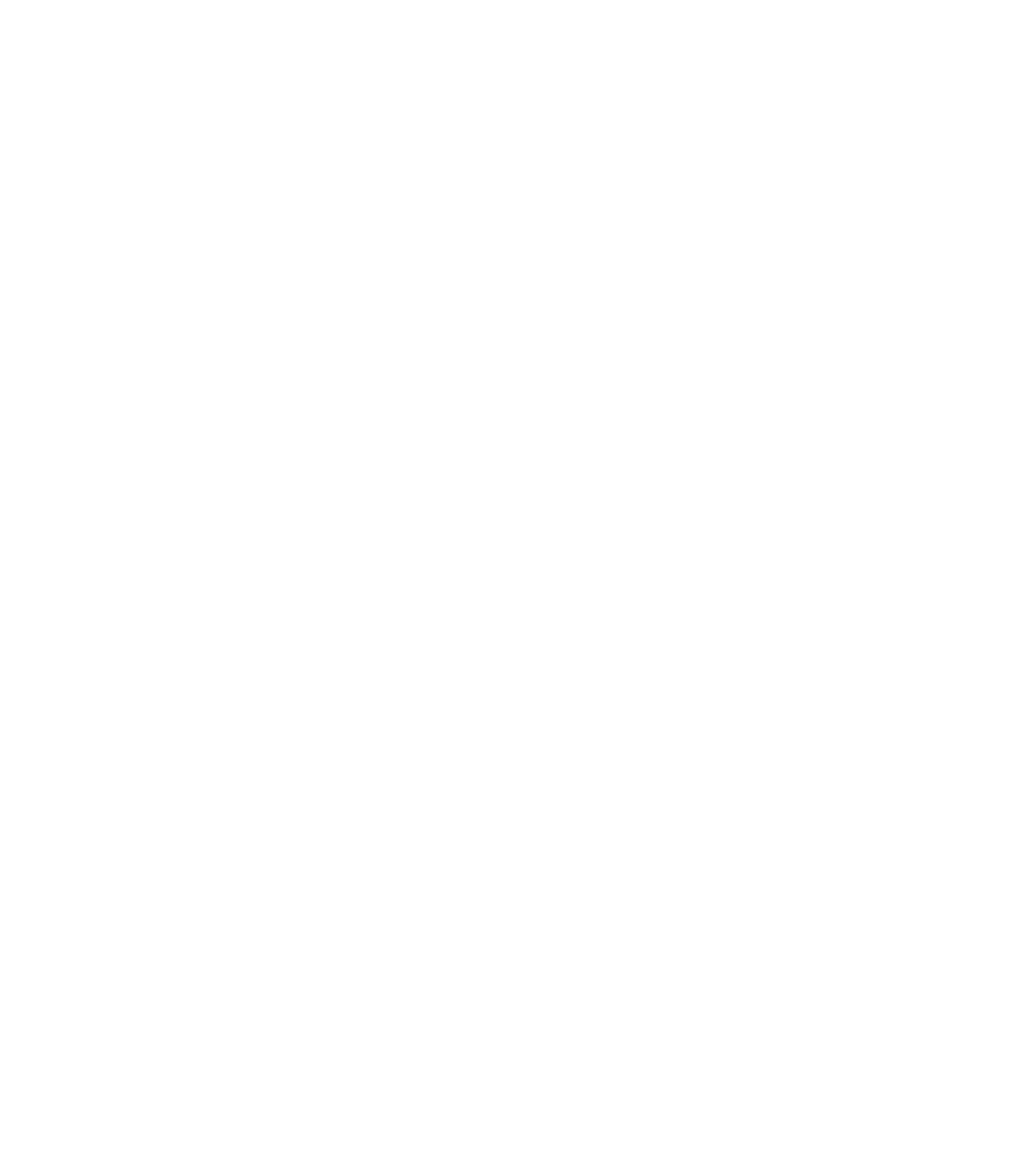
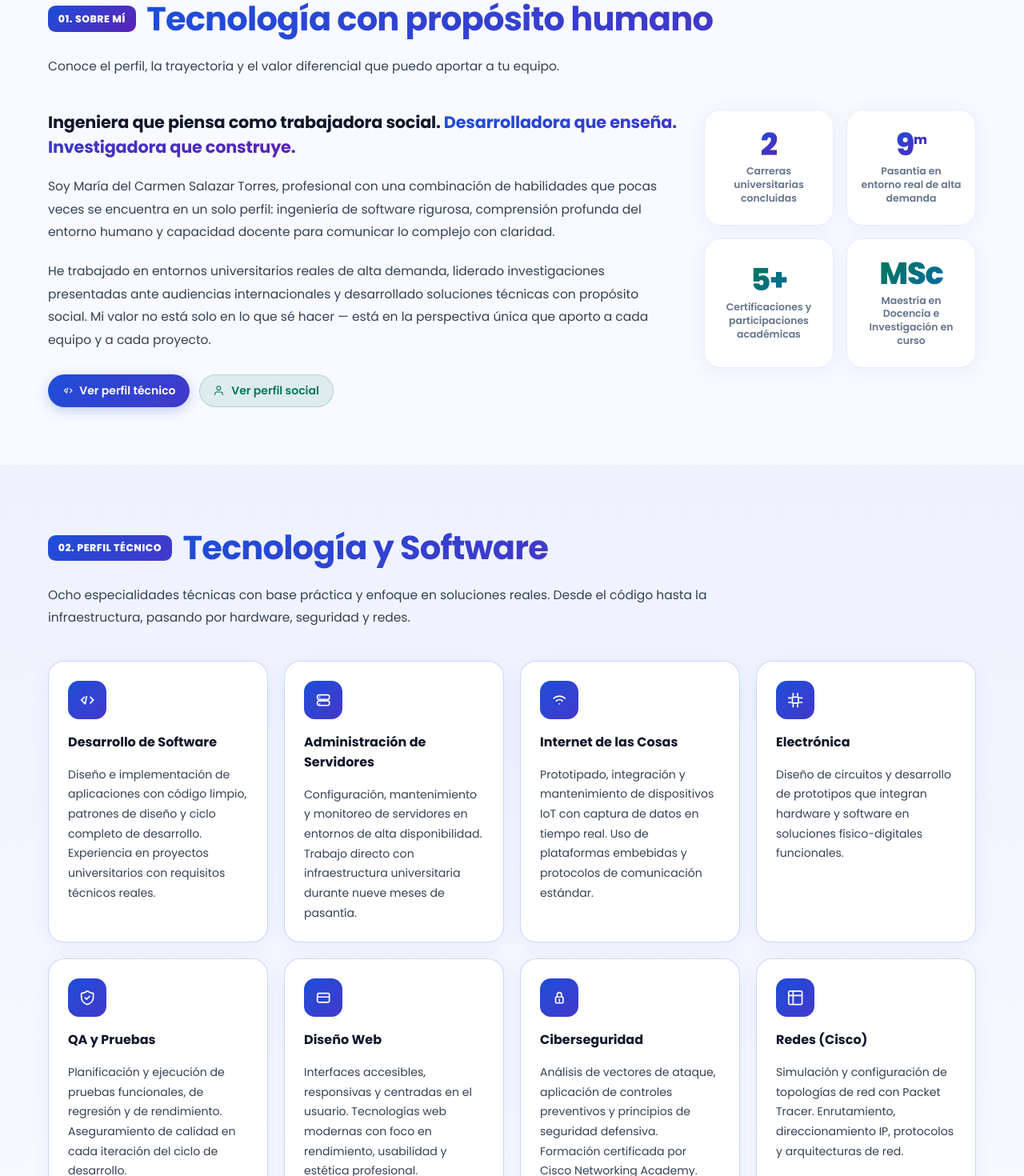
Before and after one commit to MariaDSalazar/Portafolio, a Next.js app: page /Portafolio/ in a window 1280 px wide. Before the commit this address had no page. Shown: the part 880-2350 px from the top of the page at 80% size. Before the commit the page ends 800 px from the top, so only its background shows below. Built offline with nearby package versions, Linux system fonts and the light colour scheme.

Commit message:
Cambios finales para despligue en Git

```diff
--- a/app/components/portfolio-chrome.tsx
+++ b/app/components/portfolio-chrome.tsx
@@ -51,6 +51,7 @@ export function PortfolioChrome({ navigationItems }: PortfolioChromeProps) {
       storedTheme === "dark" || storedTheme === "light" ? storedTheme : "light";
 
     document.documentElement.dataset.theme = initialTheme;
+    document.documentElement.setAttribute("data-js", "");
     setTheme(initialTheme);
     setMounted(true);
   }, []);
@@ -99,12 +100,30 @@ export function PortfolioChrome({ navigationItems }: PortfolioChromeProps) {
     );
 
     sections.forEach((section) => observer.observe(section));
+
+    // ── Scroll-reveal: anima elementos con [data-reveal] al entrar en pantalla ──
+    const revealObserver = new IntersectionObserver(
+      (entries) => {
+        entries.forEach((entry) => {
+          if (entry.isIntersecting) {
+            entry.target.classList.add("reveal--visible");
+            revealObserver.unobserve(entry.target);
+          }
+        });
+      },
+      { rootMargin: "0px 0px -8% 0px", threshold: 0.08 },
+    );
+    document
+      .querySelectorAll("[data-reveal]")
+      .forEach((el) => revealObserver.observe(el));
+
     document.addEventListener("mousemove", updateSpotlight);
     document.addEventListener("mouseenter", showSpotlight);
     document.addEventListener("mouseleave", hideSpotlight);
 
     return () => {
       observer.disconnect();
+      revealObserver.disconnect();
       document.removeEventListener("mousemove", updateSpotlight);
       document.removeEventListener("mouseenter", showSpotlight);
       document.removeEventListener("mouseleave", hideSpotlight);
--- a/app/globals.css
+++ b/app/globals.css
@@ -1012,6 +1012,21 @@ html[data-theme="dark"] .contact-available__dot { background: #6ee7b7; }
   background: color-mix(in srgb, #a6ce39 8%, transparent);
 }
 
+/* ── Scroll reveal ── */
+html[data-js] .reveal {
+  opacity: 0;
+  transform: translateY(1.25rem);
+  transition: opacity 0.5s ease, transform 0.5s ease;
+}
+html[data-js] .reveal.reveal--visible {
+  opacity: 1;
+  transform: translateY(0);
+}
+html[data-js] .reveal.reveal--delay-1 { transition-delay: 0.1s; }
+html[data-js] .reveal.reveal--delay-2 { transition-delay: 0.2s; }
+html[data-js] .reveal.reveal--delay-3 { transition-delay: 0.3s; }
+html[data-js] .reveal.reveal--delay-4 { transition-delay: 0.4s; }
+
 /* ── Animaciones ── */
 @keyframes spin { to { transform: rotate(1turn); } }
 
--- a/app/page.tsx
+++ b/app/page.tsx
@@ -341,15 +341,20 @@ function SectionHeading({
   title,
   titleVariant = "tech",
   description,
+  reveal,
 }: {
   badge: string;
   badgeVariant?: "tech" | "social" | "neutral";
   title: string;
   titleVariant?: "tech" | "social";
   description?: string;
+  reveal?: boolean;
 }) {
   return (
-    <div className="section-heading">
+    <div
+      className={`section-heading${reveal ? " reveal" : ""}`}
+      {...(reveal ? { "data-reveal": "" } : {})}
+    >
       <div className="section-heading__title-row">
         <span
           className={`section-heading__badge section-heading__badge--${badgeVariant}`}
@@ -524,11 +529,12 @@ export default function Home() {
               badgeVariant="neutral"
               title="Tecnología con propósito humano"
               description="Conoce el perfil, la trayectoria y el valor diferencial que puedo aportar a tu equipo."
+              reveal
             />
 
             <div className="about-layout">
               {/* Narrativa */}
-              <div className="about-bio">
+              <div className="about-bio reveal" data-reveal="">
                 <p className="about-bio__lead">
                   Ingeniera que piensa como trabajadora social.{" "}
                   <em>Desarrolladora que enseña. Investigadora que construye.</em>
@@ -564,19 +570,19 @@ export default function Home() {
 
               {/* Estadísticas */}
               <div className="about-stats">
-                <div className="stat-card">
+                <div className="stat-card reveal reveal--delay-1" data-reveal="">
                   <span className="stat-card__number">2</span>
                   <span className="stat-card__label">Carreras universitarias concluidas</span>
                 </div>
-                <div className="stat-card">
+                <div className="stat-card reveal reveal--delay-2" data-reveal="">
                   <span className="stat-card__number">9<sup style={{fontSize:"1rem"}}>m</sup></span>
                   <span className="stat-card__label">Pasantía en entorno real de alta demanda</span>
                 </div>
-                <div className="stat-card">
+                <div className="stat-card reveal reveal--delay-3" data-reveal="">
                   <span className="stat-card__number stat-card__number--social">5+</span>
                   <span className="stat-card__label">Certificaciones y participaciones académicas</span>
                 </div>
-                <div className="stat-card">
+                <div className="stat-card reveal reveal--delay-4" data-reveal="">
                   <span className="stat-card__number stat-card__number--social">MSc</span>
                   <span className="stat-card__label">Maestría en Docencia e Investigación en curso</span>
                 </div>
@@ -596,12 +602,14 @@ export default function Home() {
               title="Tecnología y Software"
               titleVariant="tech"
               description="Ocho especialidades técnicas con base práctica y enfoque en soluciones reales. Desde el código hasta la infraestructura, pasando por hardware, seguridad y redes."
+              reveal
             />
 
             <div className="features-grid">
-              {techServices.map((s) => (
+              {techServices.map((s, i) => (
                 <article
-                  className="feature-card feature-card--tech"
+                  className={`feature-card feature-card--tech reveal reveal--delay-${(i % 4) + 1}`}
+                  data-reveal=""
                   key={s.title}
                 >
                   <span className="feature-card__icon-wrap feature-card__icon-wrap--tech">
@@ -626,12 +634,14 @@ export default function Home() {
               title="Educación e Inclusión"
               titleVariant="social"
               description="Cuatro competencias donde la formación académica se convierte en impacto real: docencia, investigación científica, intervención social e inclusión de comunidades vulnerables."
+              reveal
             />
 
             <div className="features-grid">
-              {socialServices.map((s) => (
+              {socialServices.map((s, i) => (
                 <article
-                  className="feature-card feature-card--social"
+                  className={`feature-card feature-card--social reveal reveal--delay-${(i % 4) + 1}`}
+                  data-reveal=""
                   key={s.title}
                 >
                   <span className="feature-card__icon-wrap feature-card__icon-wrap--social">
@@ -655,12 +665,13 @@ export default function Home() {
               badgeVariant="neutral"
               title="Formación y Experiencia"
               description="Cada etapa ha sumado una capa de profundidad al perfil: títulos académicos registrados, experiencia práctica en instituciones públicas y privadas, y participaciones que demuestran iniciativa más allá del aula."
+              reveal
             />
 
             <TimelineLabel variant="edu">Formación Académica</TimelineLabel>
             <div className="timeline">
               {educationItems.map((item) => (
-                <article className="timeline__item" key={item.title}>
+                <article className="timeline__item reveal" data-reveal="" key={item.title}>
                   <span className={`timeline__dot ${item.dotClass}`} />
                   <div className="timeline__content">
                     <h3>{item.title}</h3>
@@ -674,7 +685,7 @@ export default function Home() {
             <TimelineLabel variant="work">Experiencia Laboral</TimelineLabel>
             <div className="timeline">
               {experienceItems.map((item) => (
-                <article className="timeline__item" key={item.title}>
+                <article className="timeline__item reveal" data-reveal="" key={item.title}>
                   <span className={`timeline__dot ${item.dotClass}`} />
                   <div className="timeline__content">
                     <h3>{item.title}</h3>
@@ -688,7 +699,7 @@ export default function Home() {
             <TimelineLabel variant="cert">Certificados y Participaciones</TimelineLabel>
             <div className="timeline">
               {certificationItems.map((item) => (
-                <article className="timeline__item" key={item.title}>
+                <article className="timeline__item reveal" data-reveal="" key={item.title}>
                   <span className="timeline__dot timeline__dot--cert" />
                   <div className="timeline__content">
                     <h3>{item.title}</h3>
@@ -705,7 +716,7 @@ export default function Home() {
             CONTACTO
         ══════════════════════════════ */}
         <section className="contact-section" id="contacto">
-          <div className="contact-section__inner">
+          <div className="contact-section__inner reveal" data-reveal="">
 
             <span className="contact-available">
               <span className="contact-available__dot" />
--- a/next.config.ts
+++ b/next.config.ts
@@ -1,5 +1,13 @@
 import type { NextConfig } from "next";
 
-const nextConfig: NextConfig = {};
+const nextConfig: NextConfig = {
+  output: "export",        // genera archivos estáticos en /out
+  basePath: "/Portafolio", // ruta base del repositorio en GitHub Pages
+  assetPrefix: "/Portafolio",
+  trailingSlash: true,
+  images: {
+    unoptimized: true,     // requerido para export estático
+  },
+};
 
 export default nextConfig;
```
Also changed, not shown: 1 other file (tests, documents, lock files or other folders).
